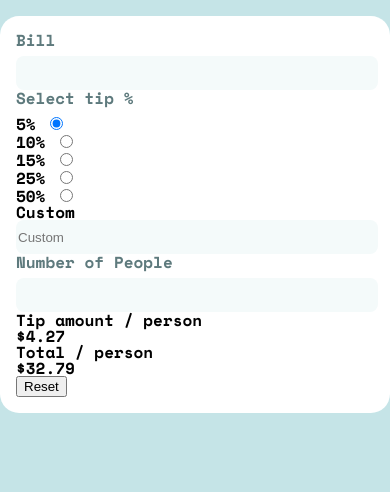
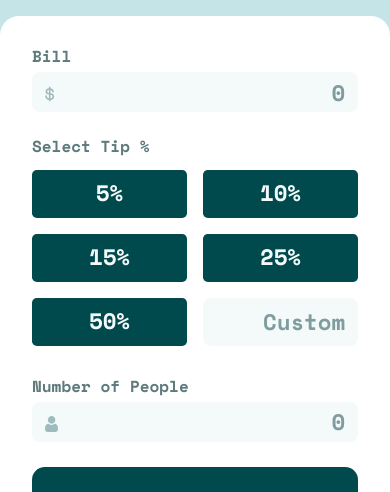
Before and after one commit to Jorge-PMarin/tip-calculator-app-FM, a website: page index.html in a window 390 px wide. Shown: the part 102-594 px from the top of the page. Drawn offline with nearby package versions, Linux system fonts and the light colour scheme.

Commit message:
mobile design finished

```diff
--- a/index.html
+++ b/index.html
@@ -25,67 +25,99 @@
       <form>
         <div class="form-group">
           <label for="bill" class="form-label">Bill</label>
-          <input type="number" id="bill" class="form-input" />
+          <div>
+            <input type="number" id="bill" class="form-input" placeholder="0"/>
+            <img
+              src="./images/icon-dollar.svg"
+              alt=""
+              class="input-icon"
+              aria-hidden="true"
+            />
+          </div>
         </div>
 
-        <fieldset class="form-group">
-          <legend class="form-label">Select tip %</legend>
+        <fieldset class="keypad">
+          <legend>Select Tip %</legend>
 
-          <div>
-            <label for="5">5%</label>
-            <input type="radio" name="tip" id="5" value="5" checked />
-          </div>
+          <label for="5">5%</label>
+          <input
+            type="radio"
+            name="tip"
+            id="5"
+            value="5"
+            checked
+            class="keypad-radio"
+          />
 
-          <div>
-            <label for="10">10%</label>
-            <input type="radio" name="tip" id="10" value="10" />
-          </div>
+          <label for="10">10%</label>
+          <input
+            type="radio"
+            name="tip"
+            id="10"
+            value="10"
+            class="keypad-radio"
+          />
 
-          <div>
-            <label for="15">15%</label>
-            <input type="radio" name="tip" id="15" value="15" />
-          </div>
+          <label for="15">15%</label>
+          <input
+            type="radio"
+            name="tip"
+            id="15"
+            value="15"
+            class="keypad-radio"
+          />
 
-          <div>
-            <label for="25">25%</label>
-            <input type="radio" name="tip" id="25" value="25" />
-          </div>
+          <label for="25">25%</label>
+          <input
+            type="radio"
+            name="tip"
+            id="25"
+            value="25"
+            class="keypad-radio"
+          />
 
-          <div>
-            <label for="50">50%</label>
-            <input type="radio" name="tip" id="50" value="50" />
-          </div>
+          <label for="50">50%</label>
+          <input
+            type="radio"
+            name="tip"
+            id="50"
+            value="50"
+            class="keypad-radio"
+          />
 
-          <div>
+          <div class="keypad-custom">
             <label for="custom">Custom</label>
-            <input type="number" placeholder="Custom" class="form-input" />
+            <input type="number" placeholder="Custom" class="form-input"/>
           </div>
         </fieldset>
 
         <div class="form-group">
           <label for="people" class="form-label">Number of People</label>
-          <input type="number" class="form-input" />
+          <div>
+            <input type="number" class="form-input" placeholder="0"/>
+            <img src="./images/icon-person.svg" alt="" class="input-icon" />
+          </div>
         </div>
       </form>
 
       <div class="card">
         <div class="card-row">
-          <div>
+          <div class="card-text">
             <span>Tip amount</span>
             <small>/ person</small>
           </div>
-          <span>$4.27</span>
+          <span class="card-result">$4.27</span>
         </div>
 
-        <div class="class-row">
-          <div>
+        <div class="card-row">
+          <div class="card-text">
             <span>Total</span>
             <small>/ person</small>
           </div>
-          <span>$32.79</span>
+          <span class="card-result">$32.79</span>
         </div>
 
-        <button class="reset-btn">Reset</button>
+        <button class="card-btn">Reset</button>
       </div>
     </main>
 
--- a/src/styles/base/_reset.scss
+++ b/src/styles/base/_reset.scss
@@ -3,6 +3,9 @@
    License: none (public domain)
 */
 
+* {
+	box-sizing: border-box;
+}
 html, body, div, span, applet, object, iframe,
 h1, h2, h3, h4, h5, h6, p, blockquote, pre,
 a, abbr, acronym, address, big, cite, code,
@@ -46,3 +49,14 @@ table {
 	border-collapse: collapse;
 	border-spacing: 0;
 }
+/* Remove arrows Chrome, Safari, Edge, Opera */
+input::-webkit-outer-spin-button,
+input::-webkit-inner-spin-button {
+  -webkit-appearance: none;
+  margin: 0;
+}
+
+/* Remove arrows Firefox */
+input[type='number'] {
+  -moz-appearance: textfield;
+}
--- a/src/styles/component/_calculator.scss
+++ b/src/styles/component/_calculator.scss
@@ -16,15 +16,26 @@ header {
 .container {
   background-color: $white;
   border-radius: 1.2rem;
-    padding: 1rem;
+  padding: 2rem;
 }
 
-form {
 .form-group {
+  margin-bottom: 1.6rem;
   .form-label {
     display: block;
     color: $dark-grayish-cyan;
     margin-bottom: 0.5rem;
+  }
+
+  div {
+    position: relative;
+  }
+
+  .input-icon {
+    position: absolute;
+    bottom: 0.6rem;
+    left: 0.8rem;
+    height: 1rem;
   }
 }
 
@@ -32,7 +43,127 @@ form {
   border: none;
   background-color: $very-light-grayish-cyan;
   border-radius: 0.5rem;
-        height: 2rem;
+  height: 2.5rem;
   width: 100%;
+  color: $very-dark-cyan;
+  font-family: inherit;
+  font-size: 1.4rem;
+  padding: 0 0.8rem;
+  text-align: right;
+  cursor: pointer;
+
+  &::placeholder {
+    color: $grayish-cyan;
+  }
+
+  &:focus,
+  &:hover {
+    outline: none;
+    border: 0.12rem solid $strong-cyan;
   }
 }
+
+.keypad {
+  display: flex;
+  flex-wrap: wrap;
+  gap: 1rem;
+  margin-bottom: 2rem;
+
+  legend {
+    color: $dark-grayish-cyan;
+    margin-bottom: 1rem;
+  }
+
+  &-radio {
+    display: none;
+  }
+
+  label {
+    background-color: $very-dark-cyan;
+    display: block;
+    padding: 0.8rem 0;
+    text-align: center;
+    font-size: 1.4rem;
+    color: $very-light-grayish-cyan;
+    border-radius: 0.3rem;
+    cursor: pointer;
+
+    &:hover {
+      background-color: $light-grayish-cyan;
+      color: $very-dark-cyan;
+      transition: background-color 0.3s ease;
+    }
+  }
+
+  &-custom {
+    input {
+      height: 100%;
+    }
+
+    label {
+      display: none;
+    }
+  }
+
+  &-custom,
+  label {
+    width: calc(50% - 0.5rem);
+  }
+}
+
+.card {
+  background-color: $very-dark-cyan;
+  padding: 2.2rem 1.2rem 1.2rem 1.2rem;
+  border-radius: 0.8rem;
+
+  &-row {
+    display: flex;
+    justify-content: space-between;
+    align-items: center;
+    margin-bottom: 1.6rem;
+  }
+
+  &-text {
+    span {
+      display: block;
+      color: $very-light-grayish-cyan;
+      text-transform: capitalize;
+      margin-bottom: 0.4rem;
+    }
+
+    small {
+      color: $grayish-cyan;
+    }
+  }
+
+  &-result {
+    font-size: 2rem;
+    color: $strong-cyan;
+  }
+
+  &-btn {
+    width: 100%;
+    font-family: inherit;
+    font-size: 1.2rem;
+    text-transform: uppercase;
+    padding: 0.5rem 0;
+    border: none;
+    border-radius: 0.3rem;
+    background-color: $strong-cyan;
+    color: $very-dark-cyan;
+    cursor: pointer;
+  }
+
+  &-btn:hover {
+    background-color: $light-grayish-cyan;
+  }
+}
+
+@media (min-width: 400px) {
+  .keypad {
+    &-custom,
+    label {
+      width: calc(33.3% - (2rem / 3));
+    }
+  }
+}
```
Also changed, not shown: styles.css, 1 other file. Lines whose indentation alone changed are shown as unchanged.
